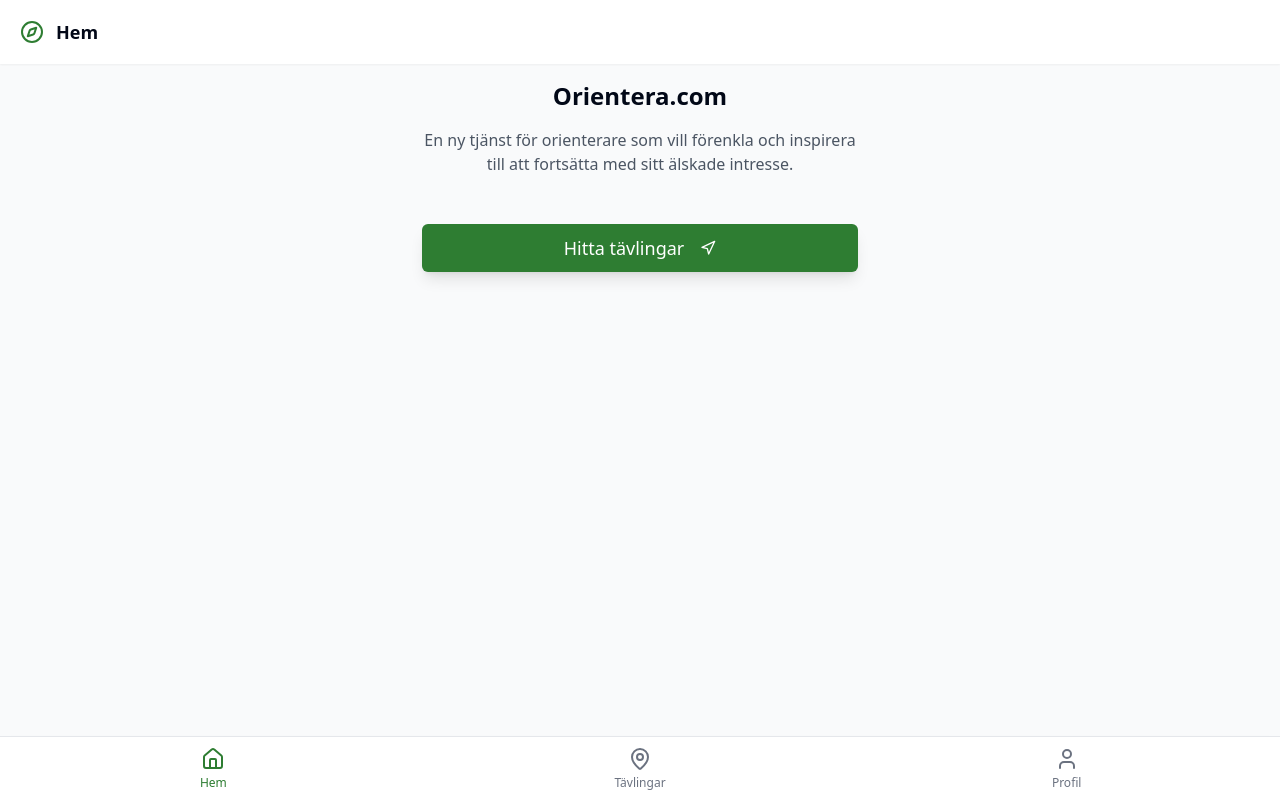
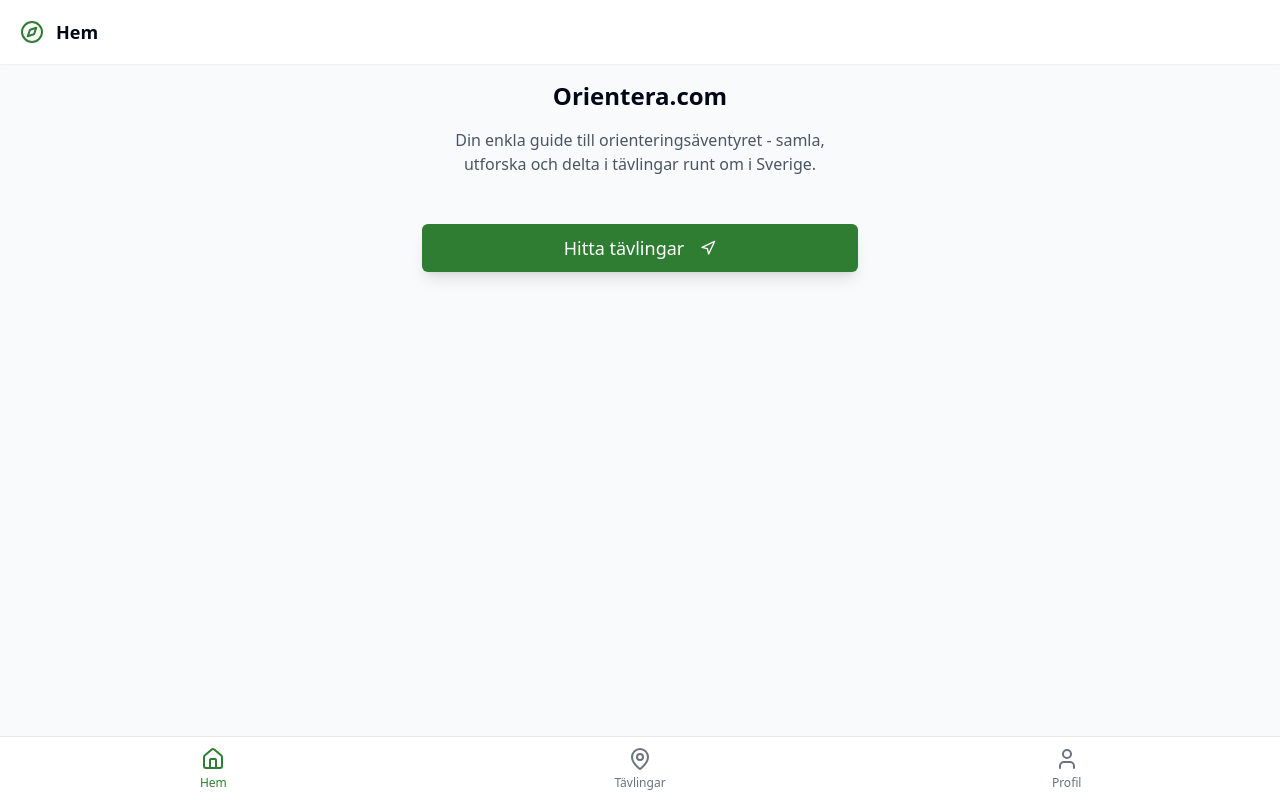
Before and after one commit to runemalm/orientera-mobile, a React (Vite) app: page /home in a window 1280 px wide. Built offline with nearby package versions, Linux system fonts and the light colour scheme.

Commit message:
Refactor: Improve text content

```diff
--- a/src/pages/HomePage.tsx
+++ b/src/pages/HomePage.tsx
@@ -18,7 +18,7 @@ const HomePage: React.FC = () => {
         <div className="text-center">
           <h1 className="text-2xl font-bold mb-4">Orientera.com</h1>
           <p className="text-gray-600 mb-6">
-            En ny tjänst för orienterare som vill förenkla och inspirera till att fortsätta med sitt älskade intresse.
+            Din enkla guide till orienteringsäventyret - samla, utforska och delta i tävlingar runt om i Sverige.
           </p>
         </div>
 
```
